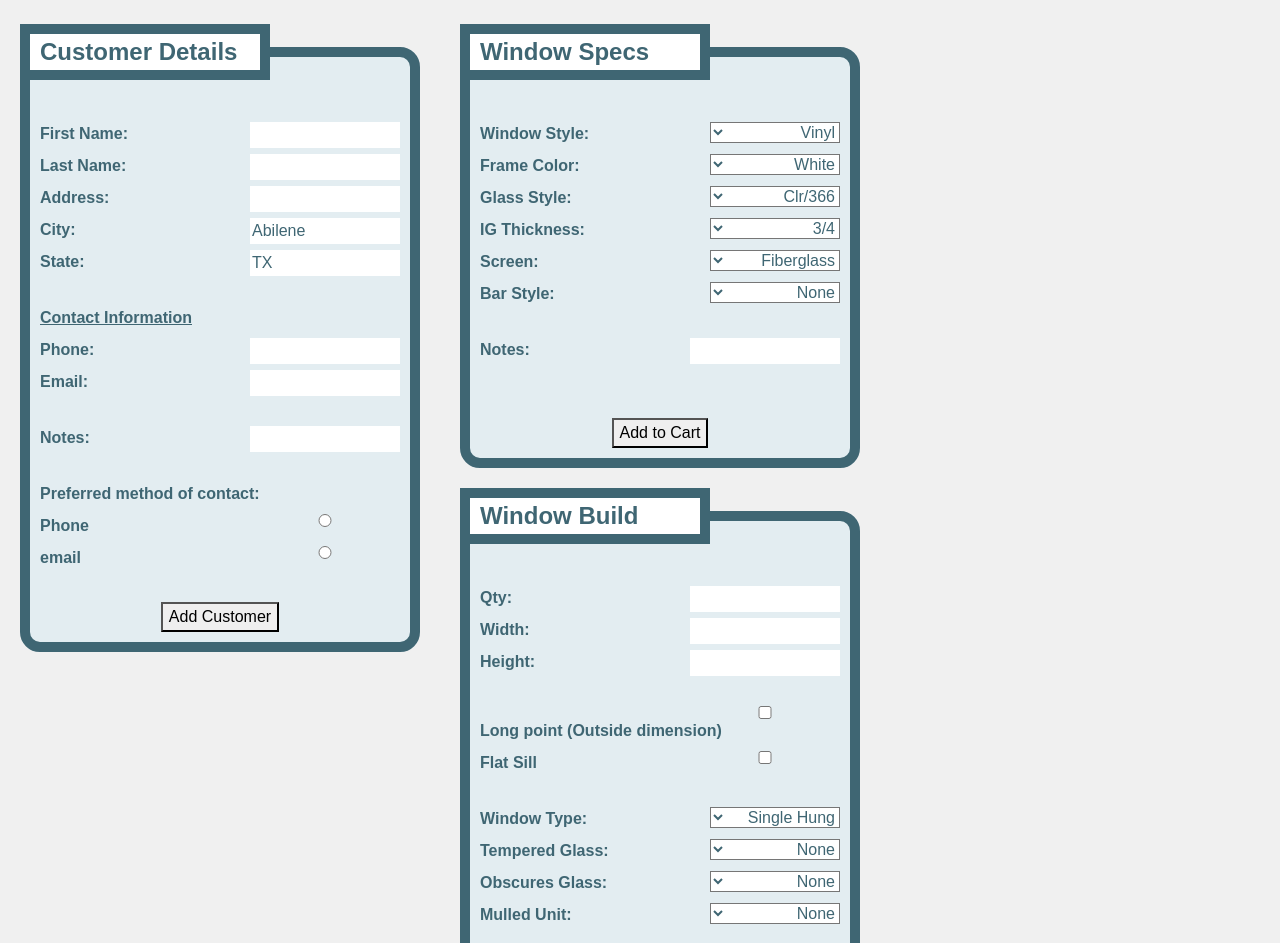
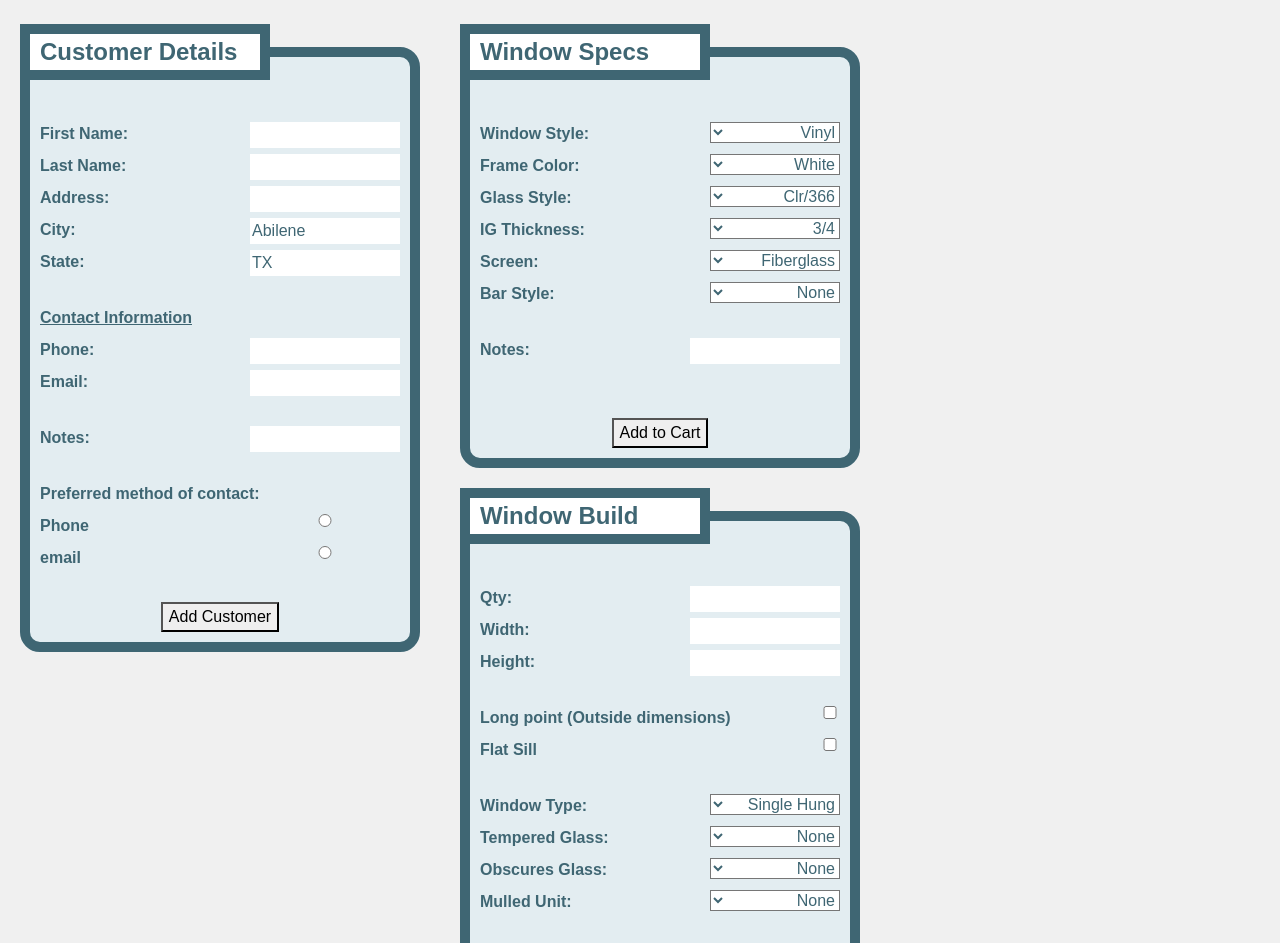
Before and after one commit to FrostyDesigner/WindowBuilder, a website: page index.html in a window 1280 px wide. Shown: the part 144-1087 px from the top of the page. Drawn offline with nearby package versions, Linux system fonts and the light colour scheme; files whose address does not match are found by name.

Commit message:
checkboxes

```diff
--- a/css/styles.css
+++ b/css/styles.css
@@ -121,6 +121,11 @@ input
     width: 150px;
 }
 
+.mycheckbox
+{
+    width: 20px;
+}
+
 select
 {
     background-color: #ffffff;
--- a/index.html
+++ b/index.html
@@ -221,10 +221,10 @@
       <br>
       <br>
 
-      <input type="checkbox" id="longpoint" name="longpoint" value="Longpoint">
-      <label for="longpoint"> Long point (Outside dimension)</label><br>
+      <input class="mycheckbox" type="checkbox" id="longpoint" name="longpoint" value="Longpoint">
+      <label for="longpoint"> Long point (Outside dimensions)</label><br>
 
-      <input type="checkbox" id="flatsill" name="flatsill" value="Flatsill">
+      <input class="mycheckbox" type="checkbox" id="flatsill" name="flatsill" value="Flatsill">
       <label for="flatsill"> Flat Sill</label><br>
 
       <br>
```
